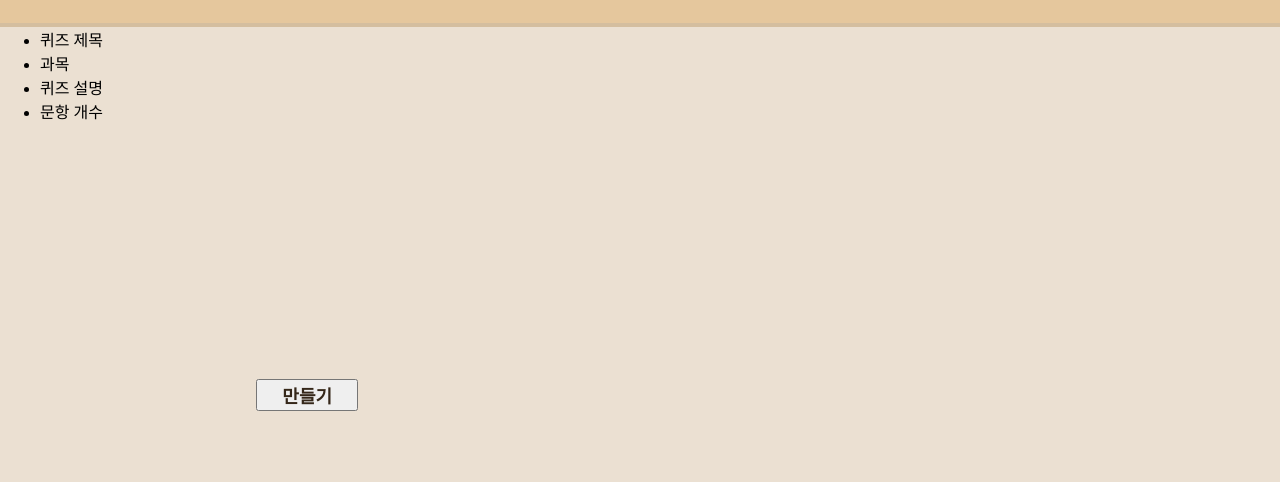
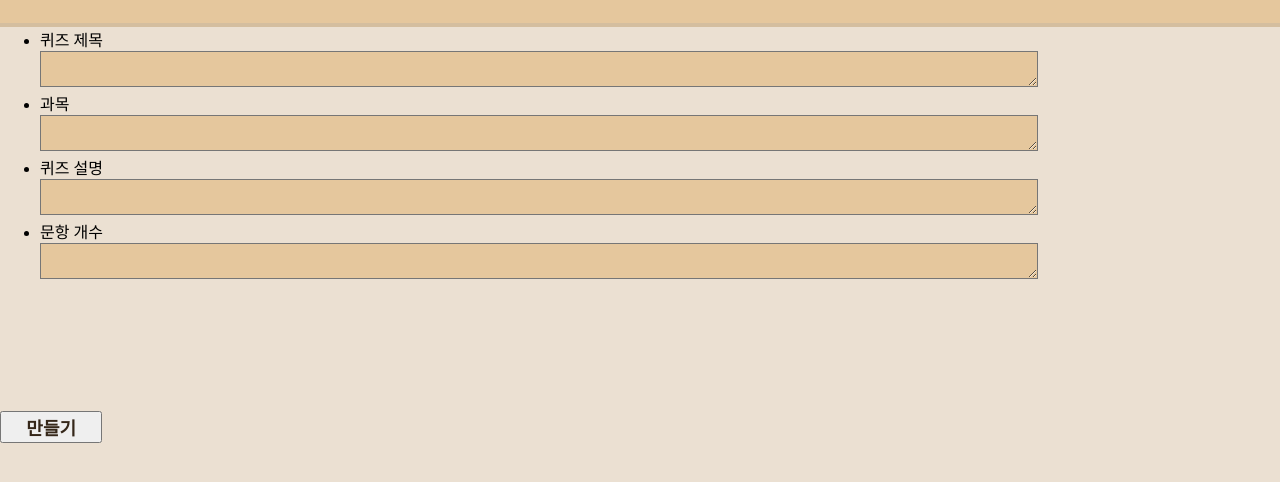
Before and after one commit to Is-This-Merge/SAMSAM, a plain HTML site: page public/create.html in a window 1280 px wide. Shown: the part 76-558 px from the top of the page. Drawn offline with Linux system fonts and the light colour scheme; a web font is replaced by a local one.

Commit message:
작업대 대충 만듦 2

```diff
--- a/public/create.html
+++ b/public/create.html
@@ -25,11 +25,15 @@
 			color:rgb(53, 39, 25);
 			text-decoration:none;
 			width:8%;
-			margin:20%;
+            margin-top:10%
 		}
 		.btn:hover{
 			background-color: #d4be9f;
 		}
+        .ansbox{
+            background:#e5c79d;
+            width:80%
+        }
 
 	</style>
 </head>
@@ -43,10 +47,29 @@
     <ul style="margin:0;">
         <li>
             퀴즈 제목
+            <div></div>
+            <textarea class="ansbox">
+
+            </textarea>
         </li>
-        <li>과목</li>
-        <li>퀴즈 설명</li>
-        <li>문항 개수</li>
+        <li>과목
+            <div></div>
+            <textarea class="ansbox">
+
+            </textarea>
+        </li>
+        <li>퀴즈 설명
+            <div></div>
+            <textarea class="ansbox">
+
+            </textarea>
+        </li>
+        <li>문항 개수
+            <div></div>
+            <textarea class="ansbox">
+
+            </textarea>
+        </li>
     </ul>
     <button class="btn">
         만들기
```
